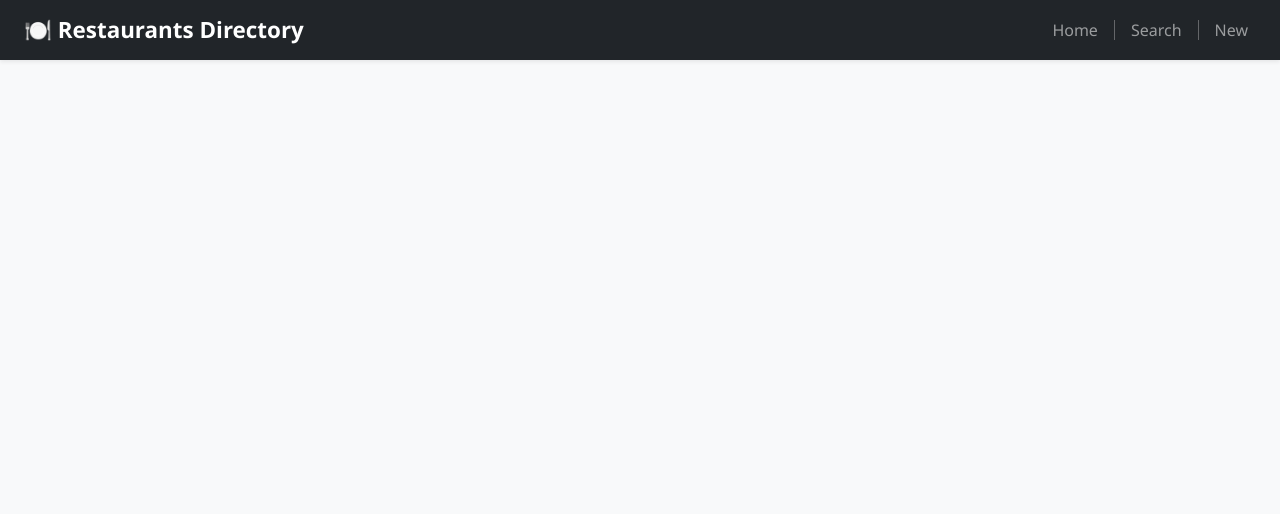
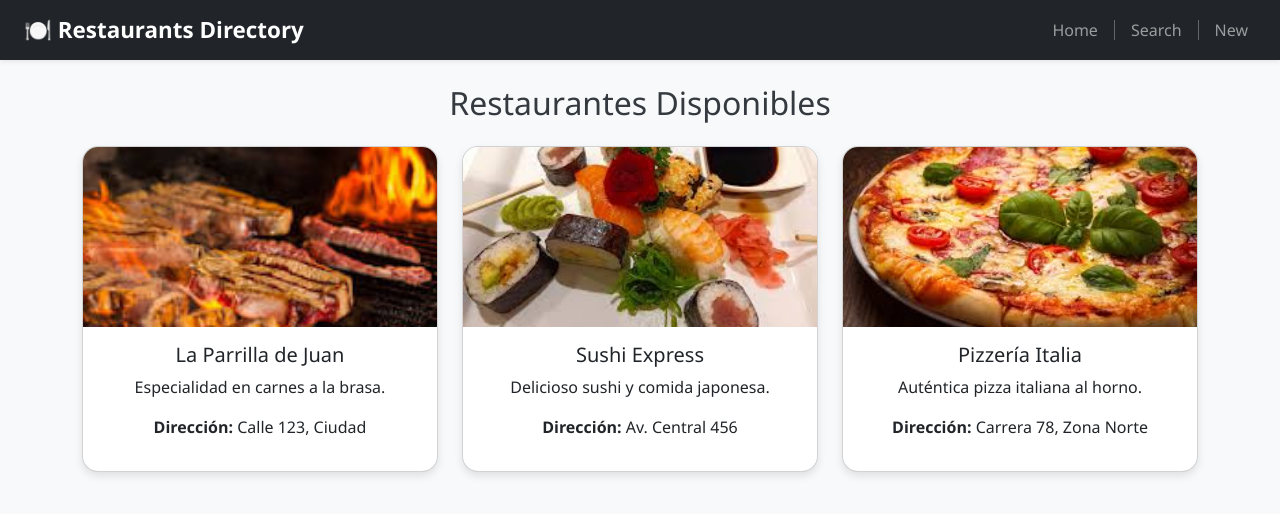
Before and after one commit to Ingenieria-Web-I/-Restaurants-App, a plain HTML site: page index.html in a window 1280 px wide. Drawn offline with nearby package versions, Linux system fonts and the light colour scheme.

Commit message:
Actualizando index.html

```diff
--- a/index.html
+++ b/index.html
@@ -42,6 +42,12 @@
         </div>
       </div>
     </nav>
+
+    <div class="container my-4">
+      <h2 class="text-center mb-4">Restaurantes Disponibles</h2>
+      <div class="text-center mb-4">
+      <div id="lista-restaurantes" class="row justify-content-center"></div>
+    </div>
     <script src="js/app.js"></script>
 
     <script src="https://cdn.jsdelivr.net/npm/bootstrap@5.3.2/dist/js/bootstrap.bundle.min.js"></script>
```
